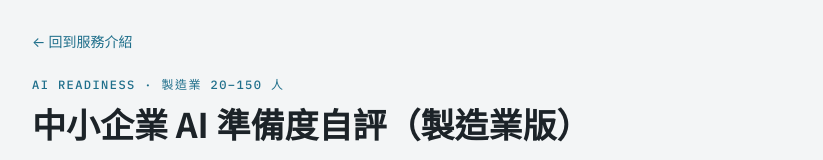
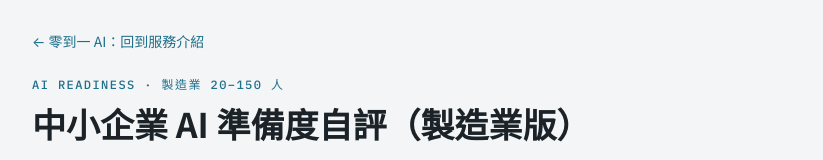
Before and after one commit to aireadiness-tw/check, a plain HTML site: page index.html in a window 1280 px wide. Shown: the top 160 px of the page, without its empty margins (228-1051 px from the left). Drawn offline with Linux system fonts and the light colour scheme.

Commit message:
品牌名稱改為零到一 AI

```diff
--- a/index.html
+++ b/index.html
@@ -82,7 +82,7 @@ ol.steps{margin:0;padding-left:1.4em;display:grid;gap:6px}
 <body>
 
 <div class="wrap">
-  <a class="back" href="/">← 回到服務介紹</a>
+  <a class="back" href="/">← 零到一 AI：回到服務介紹</a>
   <header class="top">
     <div class="eyebrow">AI Readiness · 製造業 20–150 人</div>
     <h1 id="title"></h1>
```
